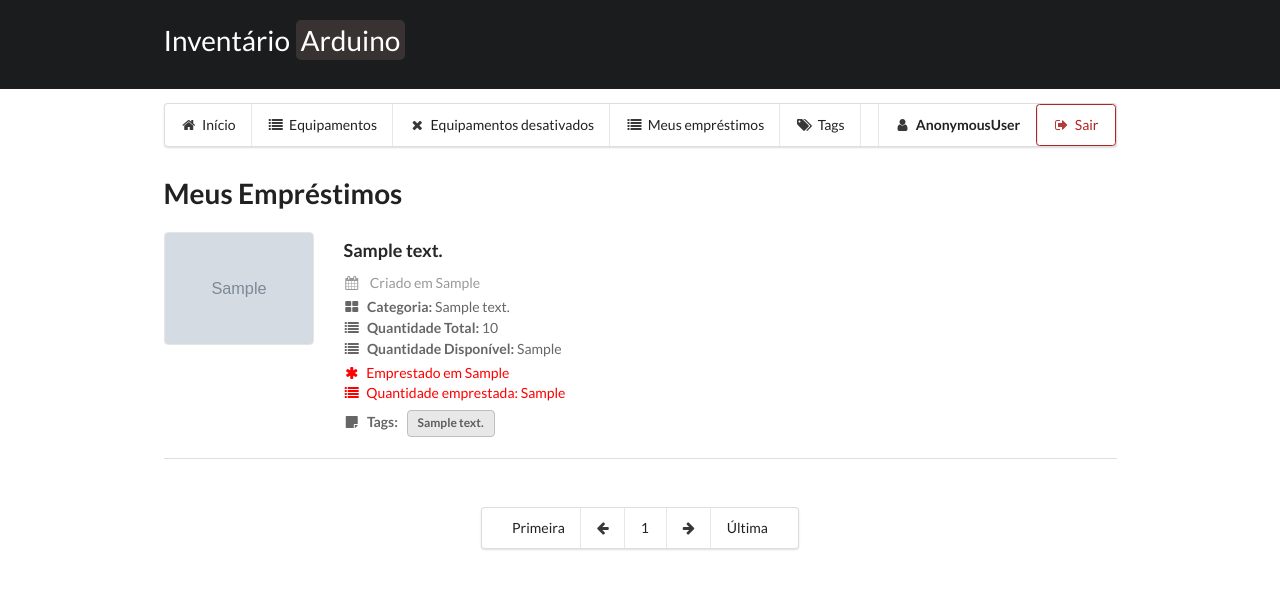
After one commit to felipeflamarion/controle-arduino, a Django app: template arduino/templates/lista_meus_emprestimos.html in a window 1280 px wide. The commit adds this page. Shown: the top 589 px of the page. Run offline with Django 3.2, Linux system fonts and the light colour scheme; the template is opened without the code that fills it: most values are stand-ins (such as "Sample title", 1, 10 or a date in 2020); grey boxes marked "Sample" are stand-in pictures; parts of the project's set-up code (start-up, migrations or seed data) failed here and were passed over.

Commit message:
Criada lista de listagens dos empréstimos viasualizados pelo usuário.

```diff
--- a/arduino/models/equipamento.py
+++ b/arduino/models/equipamento.py
@@ -9,7 +9,7 @@ class EquipamentoModel(models.Model):
     quantidade_total = models.CharField(max_length=3, default=0)
     quantidade_disponivel = models.CharField(max_length=3, default=0, blank=True)
     ativo = models.BooleanField(default=True)
-    data_registro = models.DateTimeField(auto_now=True, blank=True, editable=False)
+    data_registro = models.DateTimeField()
     foto = models.ImageField(upload_to='equipamentos', blank=True)
     local = models.ForeignKey(LocalModel, blank=True, null=True)
     categoria = models.ForeignKey(CategoriaModel)
--- a/arduino/static/css/extra.css
+++ b/arduino/static/css/extra.css
@@ -45,6 +45,10 @@
     color: #ce9a08;
 }
 
+.font-red{
+    color: red;
+}
+
 .font-white{
     color: white !important;
 }
--- a/arduino/static/js/arduino.js
+++ b/arduino/static/js/arduino.js
@@ -1,12 +1,6 @@
 $(document).ready(function () {
-    // ===== ESTILIZAR DROPDOWNS ===== //
-    $('#id_local').dropdown();
-    $('#id_categoria').dropdown();
-    $('#id_tags').dropdown();
-    $('#id_usuarios').dropdown();
+    $('select').dropdown();
 });
-
-
 
 $('.abrirModalConfirmacao').click(function () {
     $('.modalConfirmacao').modal('show');
--- a/arduino/templates/__base_painel__.html
+++ b/arduino/templates/__base_painel__.html
@@ -47,6 +47,13 @@
                     Equipamentos desativados
                 </a>
 
+                {% if not request.user.is_superuser %}
+                    <a href="{% url 'meus_empresitmos' %}" class="item">
+                        <i class="list icon"></i>
+                        Meus empréstimos
+                    </a>
+                {% endif %}
+
                 <a href="{% url 'cadastro_tag' %}" class="item">
                     <i class="tags icon"></i>
                     Tags
--- /dev/null
+++ b/arduino/templates/lista_meus_emprestimos.html
@@ -0,0 +1,100 @@
+{% extends '__base_painel__.html' %}
+
+{% load static %}
+
+{% block title %}Lista{% endblock %}
+
+{% block content %}
+
+    {% if msg %}
+        <div class="ten wide column">
+            <div class="ui {{ cor_msg }} message">
+                <div class="header">
+                    {{ msg }}
+                </div>
+            </div>
+            <br/>
+        </div>
+    {% endif %}
+
+    <div class="twelve wide column">
+
+        {% if dados %}
+            <h1>
+                Meus Empréstimos
+            </h1>
+
+            <div class="ui items">
+                {% for emprestimo in dados %}
+                    <a href="{% url 'visualizar_equipamento' emprestimo.equipamento.id %}">
+                        <div class="item">
+                            <img src="
+                                    {% if emprestimo.equipamento.foto %}{{ emprestimo.equipamento.foto.url }}{% else %}
+                                {% static 'images/sem_imagem.png' %}{% endif %}"
+                                 class="ui rounded bordered small image">
+                            <div class="content detalhes-equipamento-lista-geral">
+                                <a href="{% url 'visualizar_equipamento' emprestimo.equipamento.id %}"
+                                   class="header">{{ emprestimo.equipamento.descricao }}</a>
+                                <div class="extra">
+                                    <i class="calendar icon"></i> Criado em {{ emprestimo.equipamento.data_registro }}
+                                </div>
+                                <div class="meta">
+                                    <div class="header">
+                                        <i class="block layout icon"></i>
+                                        <strong>Categoria: </strong>{{ emprestimo.equipamento.categoria.descricao }}
+                                    </div>
+                                </div>
+                                <div class="meta">
+                                    <div class="header">
+                                        <i class="list icon list-icon"></i>
+                                        <strong>Quantidade Total:</strong> {{ emprestimo.equipamento.quantidade_total }}
+                                    </div>
+                                </div>
+                                <div class="meta">
+                                    <div class="header">
+                                        <i class="list icon list-icon"></i>
+                                        <strong>Quantidade
+                                            Disponível:</strong> {{ emprestimo.equipamento.quantidade_disponivel }}
+                                    </div>
+                                </div>
+
+                                <span class="font-red">
+                                    <i class="asterisk icon"></i> Emprestado em {{ emprestimo.data_retirada }}
+                                </span>
+                                <br/>
+                                <span class="font-red">
+                                    <i class="list icon"></i> Quantidade emprestada: {{ emprestimo.quantidade_utilizada }}
+                                </span>
+
+                                {% if emprestimo.equipamento.tags %}
+                                    <div class="meta">
+                                        <div class="header">
+                                            <i class="sticky note icon"></i>
+                                            <strong>Tags:</strong>
+                                            {% for tag in emprestimo.equipamento.tags %}
+                                                <div class="ui icon tags-inventario label">{{ tag.descricao }}</div>
+                                            {% endfor %}
+                                        </div>
+                                    </div>
+                                {% endif %}
+
+                            </div>
+                        </div>
+                    </a>
+                    <div class="ui divider"></div>
+                {% endfor %}
+            </div>
+
+            {% include 'blocos/pagination.html' %}
+        {% else %}
+            <div class="ten wide column">
+                <div class="ui message">
+                    <div class="header">
+                        Sem equipamentos disponíveis.
+                    </div>
+                </div>
+                <br/>
+            </div>
+        {% endif %}
+    </div>
+{% endblock %}
--- a/arduino/templates/visualizar_equipamento.html
+++ b/arduino/templates/visualizar_equipamento.html
@@ -164,7 +164,7 @@
                                             <div class="item">
                                                 <div class="header">
                                                     <i class="calendar icon"></i>
-                                                    Data de Retirada: {{ utilizacao.data_retirada|date:"h:i d/m/y" }}
+                                                    Data de Retirada: {{ utilizacao.data_retirada }}
                                                 </div>
                                             </div>
                                         </div>
--- a/arduino/urls.py
+++ b/arduino/urls.py
@@ -20,6 +20,7 @@ urlpatterns = [
     url(r'^painel/$', views.Painel, name='painel'),
     url(r'^lista/equipamentos/$', EquipamentoView.ListaEquipamentos, name='lista_equipamentos'),
     url(r'^lista/equipamentos/desativados/$', EquipamentoView.ListaEquipamentosDesativados, name='lista_equipamentos_desativados'),
+    url(r'^lista/meus_emprestimos/$', EquipamentoView.ListaMeusEmprestimos, name='meus_empresitmos'),
 
     url(r'^equipamento/(?P<id>[\d]+)/$', EquipamentoView.VisualizarEquipamento,
         name='visualizar_equipamento'),
```
Also changed, not shown: arduino/views/equipamento.py (+31 -0 lines), populate.py (+11 -29 lines).
